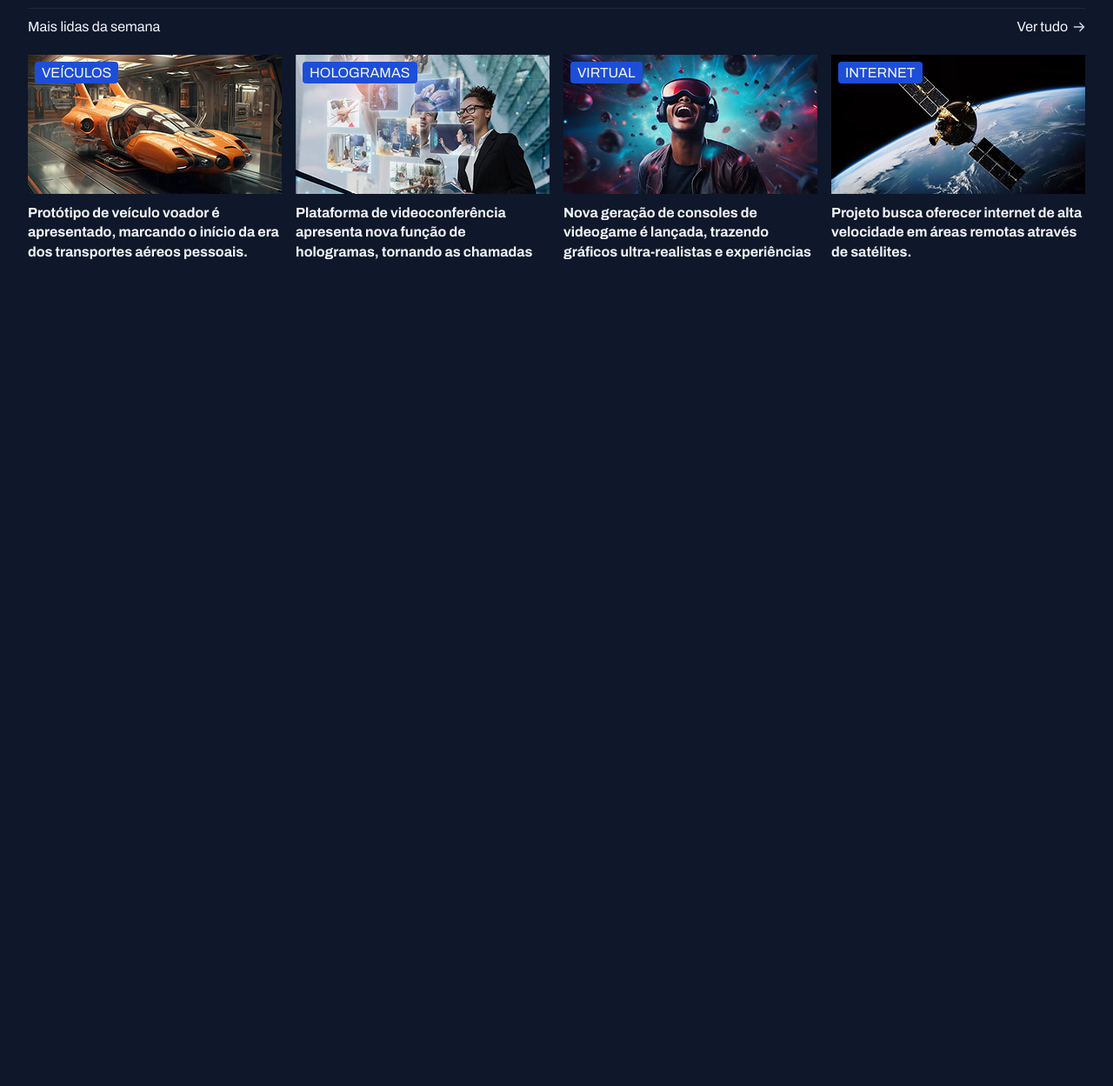
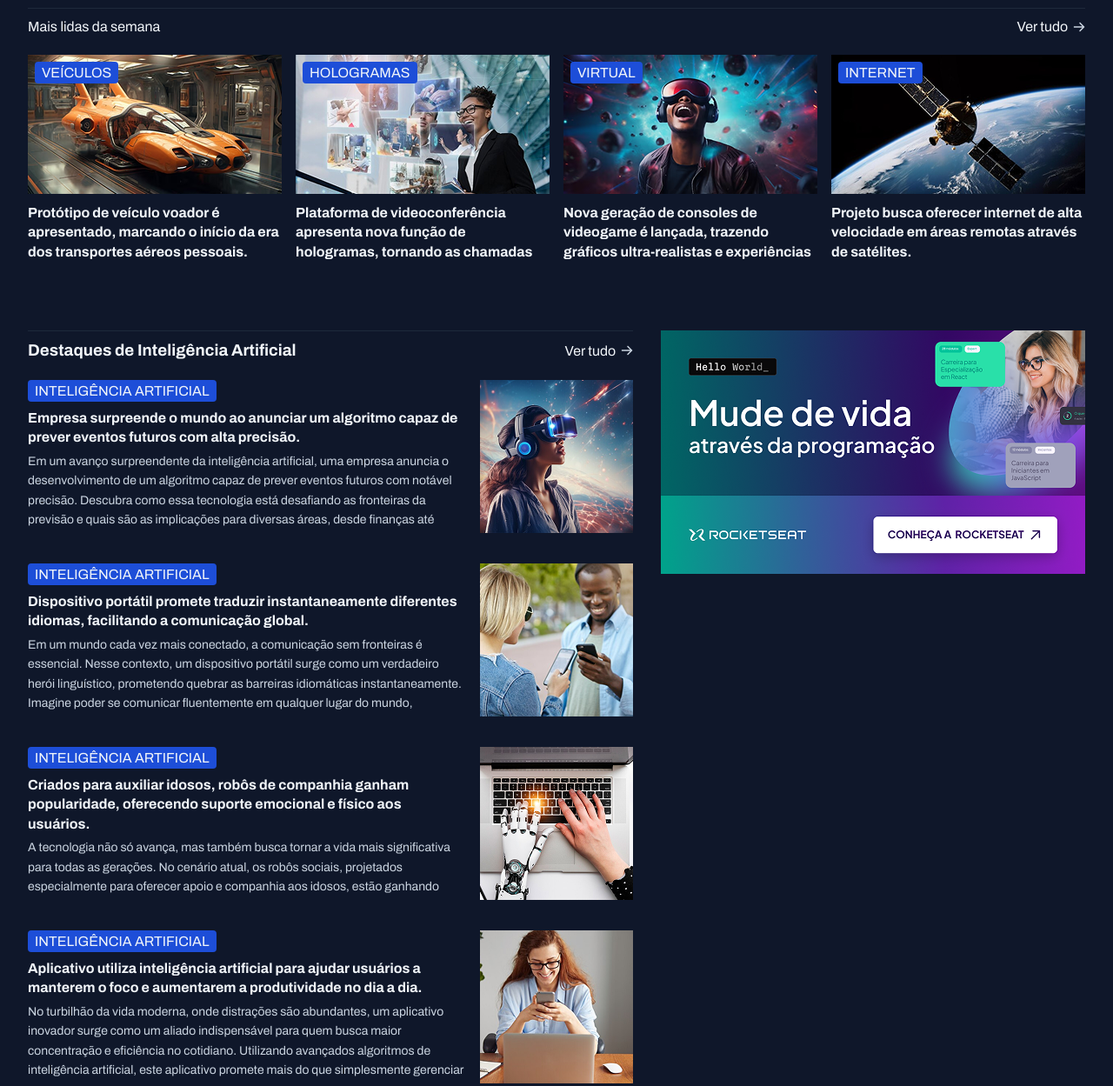
Before and after one commit to Guilherme342-png/Portal-de-noticias, a plain HTML site: page index.html in a window 1280 px wide. Shown: the part 643-1892 px from the top of the page at 87% size. Before the commit the page ends 943 px from the top, so only its background shows below. Drawn offline with Linux system fonts and the light colour scheme.

Commit message:
iniciando a secao destaques ia

```diff
--- a/index.html
+++ b/index.html
@@ -152,6 +152,131 @@
           </div>
         </div>
       </section>
+
+      <section class="section-hero">
+        <div class="destaques-ia">
+          <div class="heading-ia">
+            <h3>Destaques de Inteligência Artificial</h3>
+            <div>
+              <p>Ver tudo</p>
+              <img src="./icone-img/Vector (9).svg" alt="" />
+            </div>
+          </div>
+
+          <div class="noticias-ia">
+            <div class="noticias-ia-card">
+              <div class="card-ia">
+                <p class="content-tag">Inteligência Artificial</p>
+                <h1 class="heading-2">
+                  Empresa surpreende o mundo ao anunciar um algoritmo capaz de
+                  prever eventos futuros com alta precisão.
+                </h1>
+                <p class="paragraphy">
+                  Em um avanço surpreendente da inteligência artificial, uma
+                  empresa anuncia o desenvolvimento de um algoritmo capaz de
+                  prever eventos futuros com notável precisão. Descubra como
+                  essa tecnologia está desafiando as fronteiras da previsão e
+                  quais são as implicações para diversas áreas, desde finanças
+                  até planejamento estratégico.
+                </p>
+              </div>
+
+              <div>
+                <img src="./img-destaques-ia/Image (9).png" alt="" />
+              </div>
+            </div>
+
+            <div class="noticias-ia-card">
+              <div class="card-ia">
+                <p class="content-tag">Inteligência Artificial</p>
+                <h1 class="heading-2">
+                  Dispositivo portátil promete traduzir instantaneamente
+                  diferentes idiomas, facilitando a comunicação global.
+                </h1>
+                <p class="paragraphy">
+                  Em um mundo cada vez mais conectado, a comunicação sem
+                  fronteiras é essencial. Nesse contexto, um dispositivo
+                  portátil surge como um verdadeiro herói linguístico,
+                  prometendo quebrar as barreiras idiomáticas instantaneamente.
+                  Imagine poder se comunicar fluentemente em qualquer lugar do
+                  mundo, independentemente do idioma local. Este dispositivo não
+                  é mais uma visão futurista, mas uma realidade impressionante
+                  que está transformando a forma como nos conectamos
+                  globalmente. Nesta reportagem, mergulharemos nas
+                  funcionalidades deste dispositivo revolucionário e como ele
+                  está moldando uma nova era de compreensão global.
+                </p>
+              </div>
+
+              <div>
+                <img src="./img-destaques-ia/Image (10).png" alt="" />
+              </div>
+            </div>
+
+            <div class="noticias-ia-card">
+              <div class="card-ia">
+                <p class="content-tag">Inteligência Artificial</p>
+                <h1 class="heading-2">
+                  Criados para auxiliar idosos, robôs de companhia ganham
+                  popularidade, oferecendo suporte emocional e físico aos
+                  usuários.
+                </h1>
+                <p class="paragraphy">
+                  A tecnologia não só avança, mas também busca tornar a vida
+                  mais significativa para todas as gerações. No cenário atual,
+                  os robôs sociais, projetados especialmente para oferecer apoio
+                  e companhia aos idosos, estão ganhando destaque. Mais do que
+                  meros assistentes, esses robôs são programados para fornecer
+                  suporte emocional e físico, preenchendo lacunas nas
+                  necessidades de cuidado. Nesta matéria, exploraremos como
+                  esses companheiros tecnológicos estão impactando positivamente
+                  a qualidade de vida da terceira idade e proporcionando uma
+                  nova perspectiva sobre o envelhecimento.
+                </p>
+              </div>
+
+              <div>
+                <img src="./img-destaques-ia/Image (11).png" alt="" />
+              </div>
+            </div>
+
+            <div class="noticias-ia-card">
+              <div class="card-ia">
+                <p class="content-tag">Inteligência Artificial</p>
+                <h1 class="heading-2">
+                  Aplicativo utiliza inteligência artificial para ajudar
+                  usuários a manterem o foco e aumentarem a produtividade no dia
+                  a dia.
+                </h1>
+                <p class="paragraphy">
+                  No turbilhão da vida moderna, onde distrações são abundantes,
+                  um aplicativo inovador surge como um aliado indispensável para
+                  quem busca maior concentração e eficiência no cotidiano.
+                  Utilizando avançados algoritmos de inteligência artificial,
+                  este aplicativo promete mais do que simplesmente gerenciar
+                  tarefas; ele está programado para compreender os padrões de
+                  trabalho de cada usuário, oferecendo sugestões personalizadas
+                  para otimizar o tempo e maximizar a produtividade. Nesta
+                  matéria, exploraremos como essa ferramenta tecnológica está se
+                  tornando a chave para manter o foco em um mundo cada vez mais
+                  cheio de distrações, transformando a maneira como encaramos
+                  nossas responsabilidades diárias.
+                </p>
+              </div>
+
+              <div>
+                <img src="./img-destaques-ia/Image (12).png" alt="" />
+              </div>
+            </div>
+          </div>
+        </div>
+
+        <section class="destaques-aside">
+          <div>
+            <img src="./img-destaques-aside/Image (13).png" alt="" />
+          </div>
+        </section>
+      </section>
     </section>
   </body>
 </html>
--- a/most-read.css
+++ b/most-read.css
@@ -24,7 +24,8 @@
         justify-content: center;
         gap: 16px;
         margin-top: 24px;
-         position: relative;
+        margin-bottom: 80px;
+        position: relative;
 
          .most-read-tag{
              position: absolute;
--- /dev/null
+++ b/section-hero.css
@@ -0,0 +1,48 @@
+.section-hero {
+  width: 1216px;
+  margin-inline: auto;
+  display: grid;
+  grid-template-columns: repeat(2, 1fr);
+  gap: 32px;
+
+  .heading-ia {
+    margin-top: 12px;
+    margin-bottom: 24px;
+    display: flex;
+    justify-content: space-between;
+
+    div {
+      display: flex;
+      flex-direction: row;
+      align-items: center;
+      gap: 5.75px;
+    }
+  }
+}
+
+.destaques-ia{
+     border-top: 1px solid var(--stroke-color);
+
+}
+
+.noticias-ia {
+  display: flex;
+  flex-direction: column;
+  gap: 32px;
+}
+
+.noticias-ia-card {
+  display: flex;
+  width: 696px;
+  gap: 16px;
+
+
+  .card-ia{
+    height: 176px;
+    overflow: hidden;
+
+    h1{
+        margin-bottom: 5px;
+    }
+  }
+}
--- a/style.css
+++ b/style.css
@@ -3,6 +3,7 @@
 @import url(./main.css);
 @import url(./variavels.css);
 @import url(./most-read.css);
+@import url(./section-hero.css);
 
 * {
     margin: 0px;
--- a/variavels.css
+++ b/variavels.css
@@ -37,6 +37,7 @@
     font-size: 14px;
     line-height: 160%;
     font-weight: 400;
+    color: var(--text-color-secondary);
 }
 
 .content-tag{
```
Also changed, not shown: img-destaques-aside/Image (13).png (added), img-destaques-aside/Image (14).png (added), img-destaques-aside/Image (15).png (added), img-destaques-aside/Image (16).png (added), img-destaques-aside/Image (17).png (added), img-destaques-aside/Image (18).png (added), img-destaques-ia/Image (10).png (added), img-destaques-ia/Image (11).png (added), img-destaques-ia/Image (12).png (added), img-destaques-ia/Image (9).png (added).
